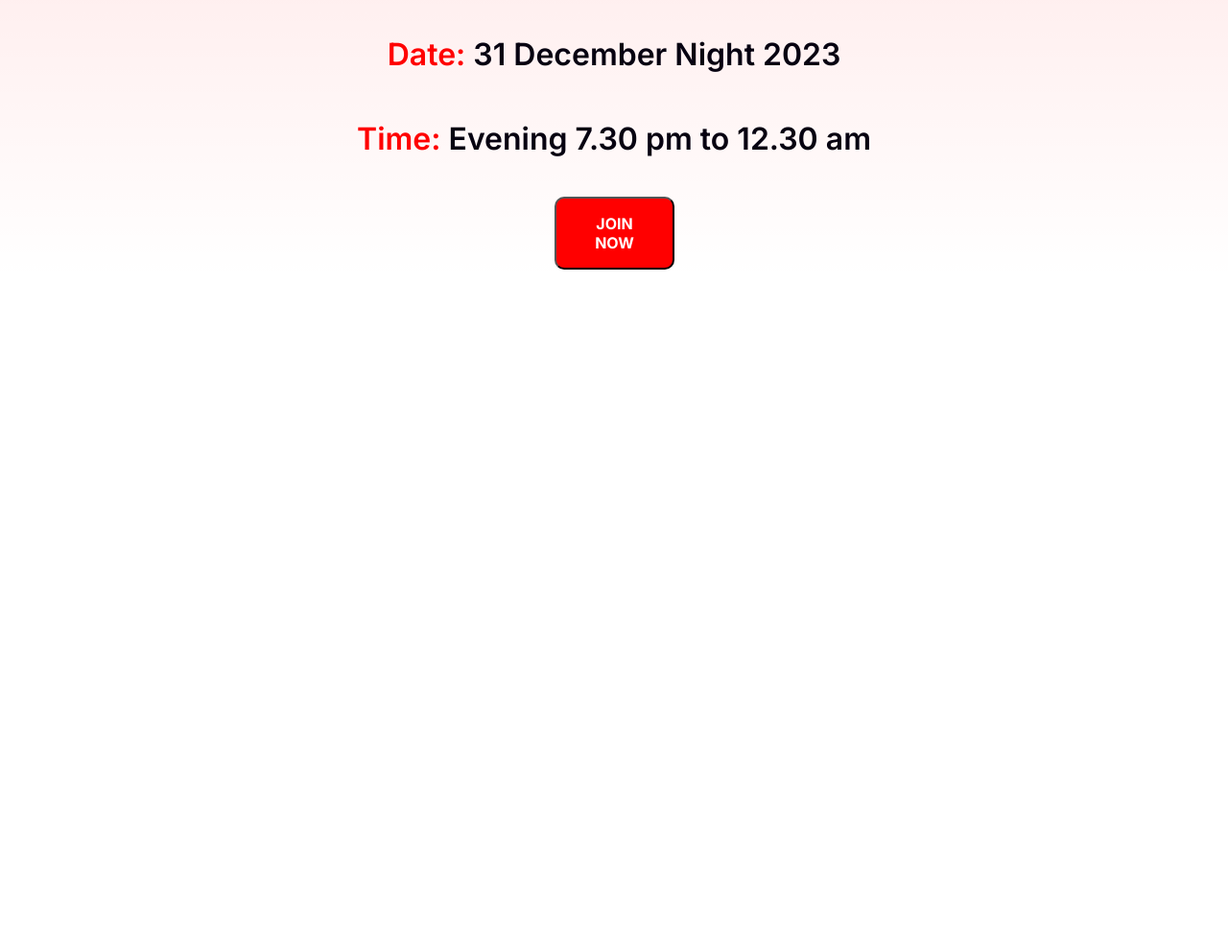
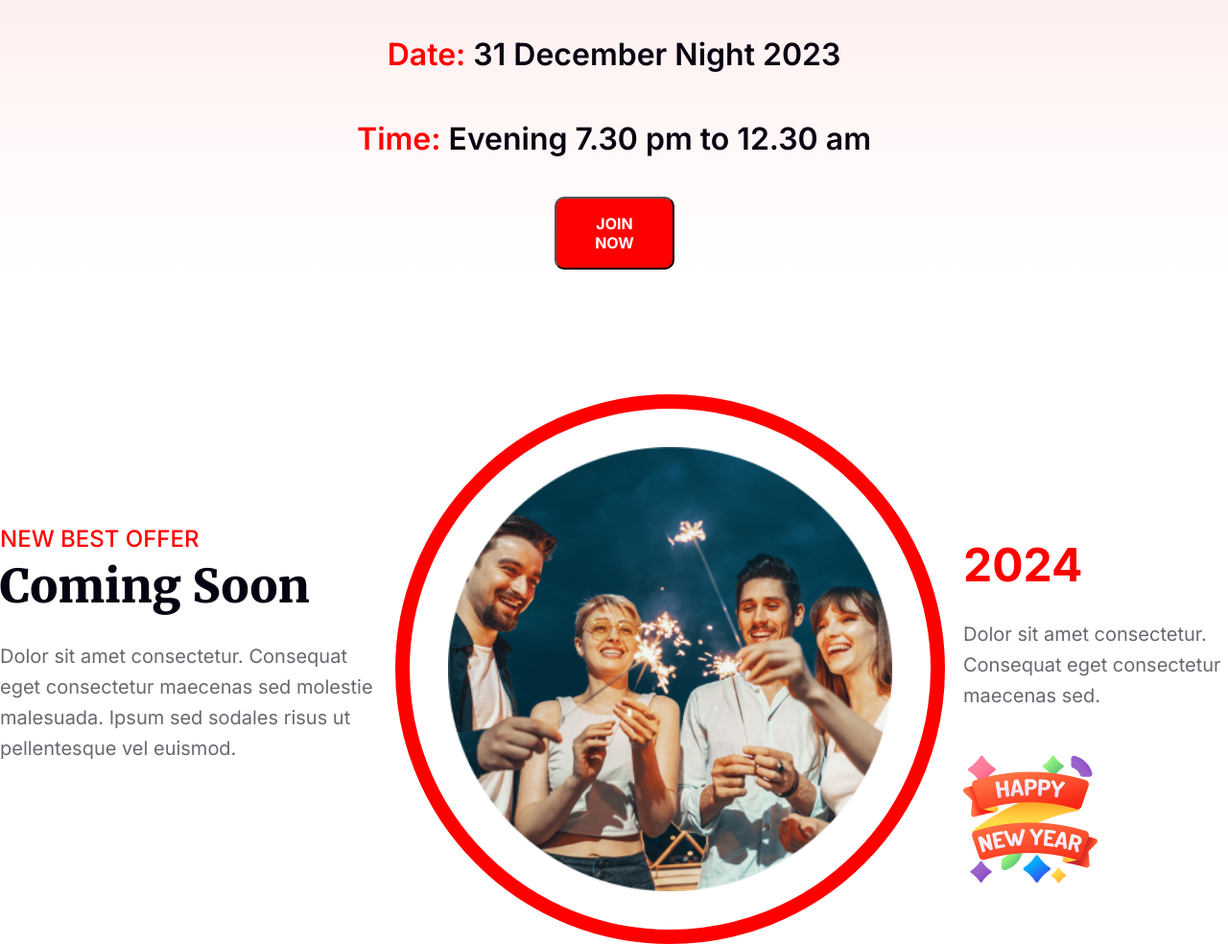
Before and after one commit to Tasbi2116/Assignment1-9_JAN, a plain HTML site: page index.html in a window 1280 px wide. Shown: the part 2567-3551 px from the top of the page at 96% size. Before the commit the page ends 2858 px from the top, so only its background shows below. Drawn offline with Linux system fonts and the light colour scheme.

Commit message:
coming soon section

```diff
--- a/index.html
+++ b/index.html
@@ -65,7 +65,36 @@
                     <button class="location-button1">JOIN NOW</button>
                 </div>
             </div>
+        </section>
+        <!-- coming soon section -->
+        <section class="coming-soon">
+            <div class="coming-soon-container">
+                <!-- coming soon text div 1 -->
+                <div class="coming-soon-txt">
+                    <h3 class="offer-txt">NEW BEST OFFER</h3>
+                    <h2 class="coming-title">Coming Soon</h2>
+                    <div class="Descrip">
+                        <h4 class="coming-description">Dolor sit amet consectetur. Consequat eget consectetur maecenas sed molestie malesuada. Ipsum sed sodales risus ut pellentesque vel euismod. </h4>
+                    </div>
+                </div>
+                <!-- circle image div 2 -->
+                <div class="circle-image">
+                    <img id="circle_image" src="resources/Ellipse 1.png" alt="circle image">
+                </div>
+                <!-- 2024 text container div 3 -->
+                <div class="txt-container-2024">
+                    <div class="2024-text1">
+                        <h2 class="txt2">2024</h2>
+                        <div class="description-div">
+                            <h4 class="description2024">Dolor sit amet consectetur. Consequat eget consectetur maecenas sed.</h4>
+                        </div>
+                    </div>
+                    <div class="2024-image-96">
+                        <img src="resources/Group 96.png" alt="group 96">
+                    </div>
+                </div>
 
+            </div>
         </section>
     </main>
     <footer>
--- a/style/style.css
+++ b/style/style.css
@@ -180,7 +180,8 @@ header {
     font-style: normal;
     font-weight: 700;
 }
-.location-btn{
+
+.location-btn {
     /* text-align: center; */
     /* margin: auto; */
     display: inline-flex;
@@ -188,7 +189,106 @@ header {
     margin-left: 578px;
     margin-right: 577px;
 }
-.location-container{
+
+.location-container {
     margin-top: 120px;
     padding-top: 100px;
 }
+
+/* coming soon section style */
+.coming-soon {
+    max-width: 1320px;
+    margin: auto;
+}
+
+.offer-txt {
+    color: #F00;
+    /* text-align: center; */
+    font-family: Inter;
+    font-size: 24px;
+    font-style: normal;
+    font-weight: 500;
+    /* line: height 0px; */
+    margin-bottom: 0px;
+}
+
+.coming-title {
+    color: #070211;
+    font-family: Merriweather;
+    font-size: 48px;
+    font-style: normal;
+    font-weight: 900;
+    line-height: normal;
+    text-transform: capitalize;
+    margin-top: 5px;
+    margin-bottom: 0px;
+}
+
+.Descrip {
+    max-width: 393px;
+    height: 128px;
+}
+
+.coming-description {
+    color: rgba(7, 2, 17, 0.60);
+    font-family: Inter;
+    font-size: 20px;
+    font-style: normal;
+    font-weight: 400;
+    line-height: 32px;
+    /* 160% */
+}
+
+/* #circle_image{
+    width: 364px;
+    height: 364px;
+
+} */
+.circle-image {
+    width: 463px;
+    height: 463px;
+    border: 15px solid #F00;
+    border-radius: 50%;
+    display: flex;
+    padding-block: 40px;
+    padding-inline: 40px;
+}
+
+.txt2 {
+    color: #F00;
+    font-family: Inter;
+    font-size: 48px;
+    font-style: normal;
+    font-weight: 700;
+    line-height: normal;
+    margin-bottom: 0px;
+}
+
+.description2024 {
+    color: rgba(7, 2, 17, 0.60);
+    font-family: Inter;
+    font-size: 20px;
+    font-style: normal;
+    font-weight: 400;
+    line-height: 32px;
+    /* 160% */
+}
+.description-div{
+    max-width: 276px;
+    height: 96px;
+    margin-top: 0px;
+    margin-bottom: 43px;
+}
+.coming-soon-container{
+    display: flex;
+    /* display: inline-flex; */
+    justify-content: space-between;
+    margin-top: 120px;
+}
+
+.coming-soon-txt{
+    margin-top: 112px;
+}
+.txt-container-2024{
+    margin-top: 108px;
+}
```
